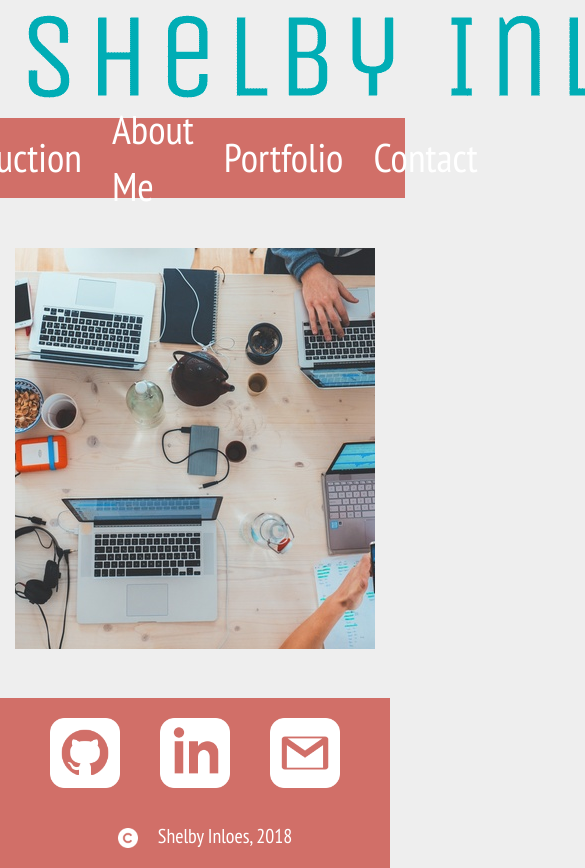
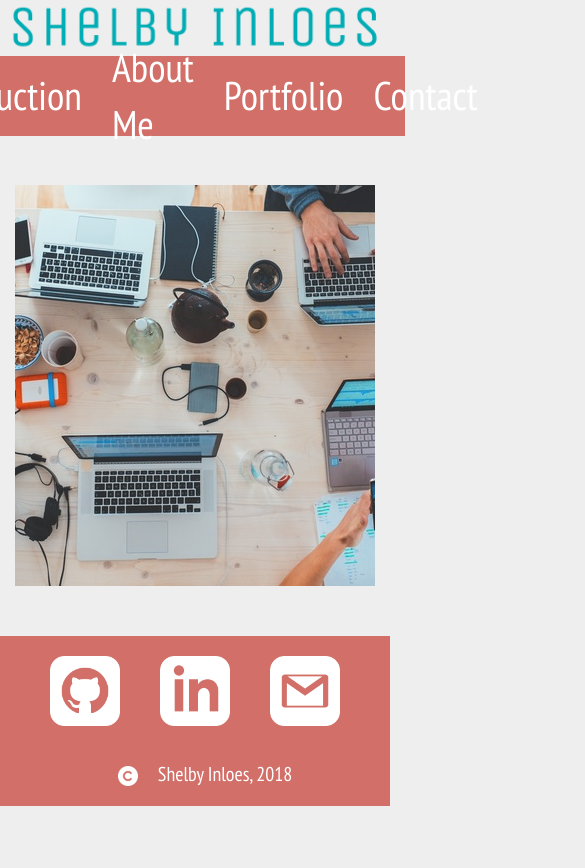
Before and after one commit to shelbyinloes/shelbys-portfolio, a React (Create React App) app: page / in a window 390 px wide. Shown: the top 868 px of the page, 585 px wide, since content can reach past the window. After the commit the page ends 844 px from the top, so only its background shows below. Built offline with nearby package versions, Linux system fonts and the light colour scheme.

Commit message:
responsive header

```diff
--- a/src/App.css
+++ b/src/App.css
@@ -1,3 +1,10 @@
 body {
     background-color: #EEE
 }
+
+@media only screen and (max-width: 810px) {
+    .headerImg {
+        width: 100%;
+        margin: 0 auto;
+    }
+}
--- a/src/components/Header.js
+++ b/src/components/Header.js
@@ -2,11 +2,13 @@ import React, {Component} from "react";
 import {Row, Col} from "react-bootstrap";
 import nameonly from '../images/nameonly.png';
 import {NavLink} from 'react-router-dom';
+import '../App.css';
 
 const header = {
   backgroundColor: "#EEE",
   fontFamily: "'Rochester', cursive"
 }
+
 
 // this section will stay fixed, but will become opaque
 
@@ -19,7 +21,7 @@ class Header extends Component {
           <Col sm={12}>
             {/* need to get image responsive */}
             {/* need to make header sticky (react-sticky-header?) */}
-            <img src={nameonly} alt={"Shelby Inloes, Web Developer"}/>
+            <img src={nameonly} className="headerImg" alt={"Shelby Inloes, Web Developer"}/>
           </Col>
         </Row>
         </NavLink>
```
